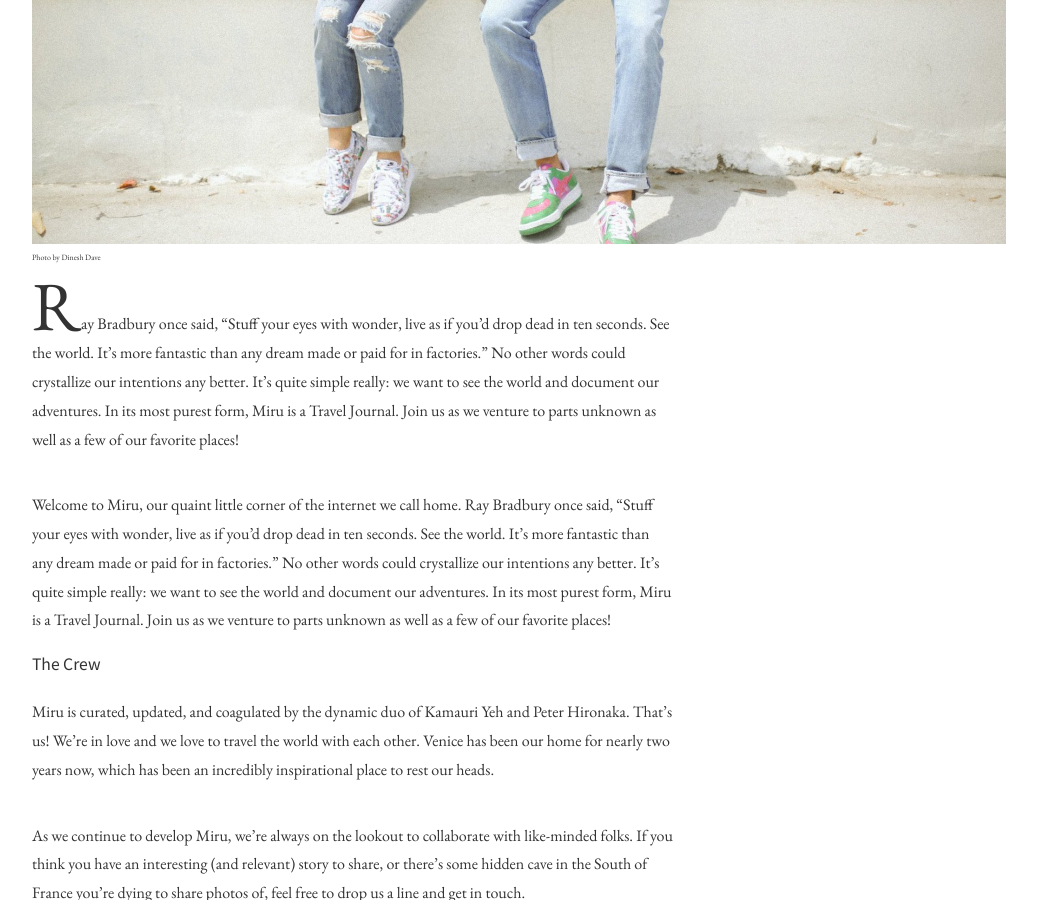
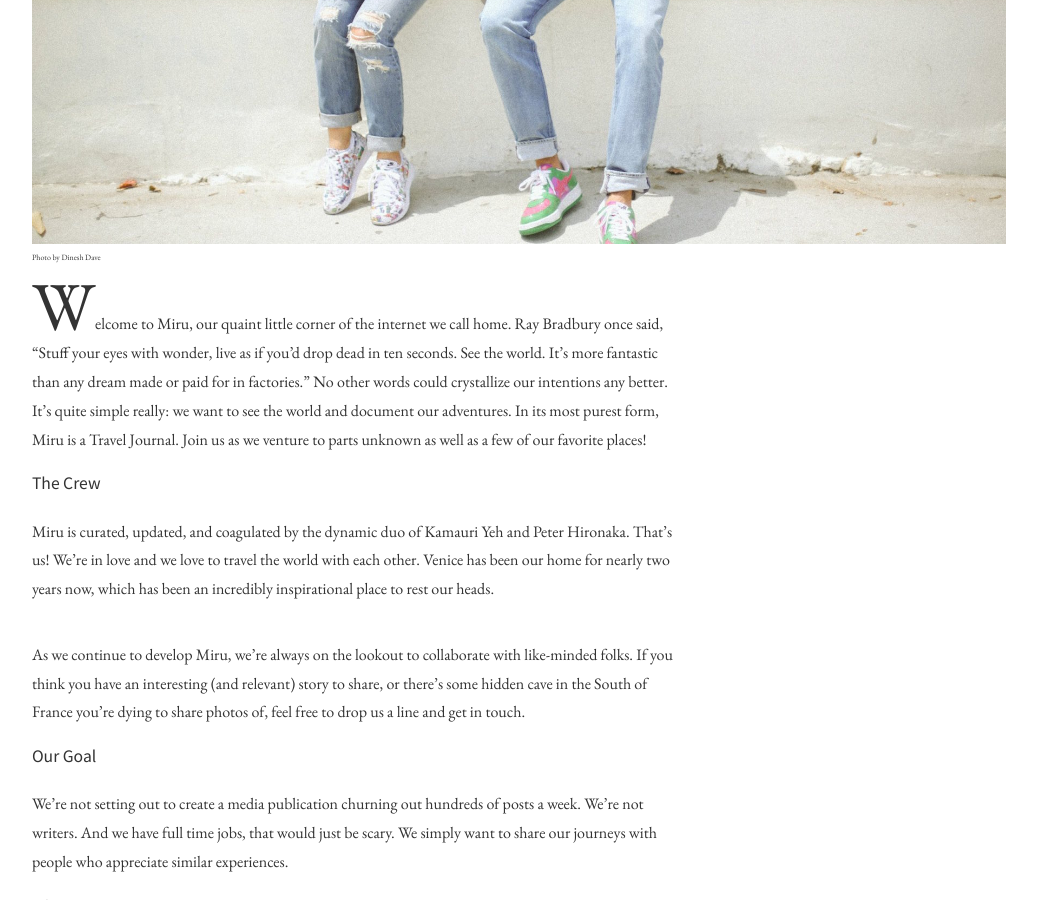
Before and after one commit to PHironaka/Miru-Blog, a Jekyll site: the page built from about.md, in a window 1280 px wide and 900 px high, scrolled down 496 px. Shown: the whole window, without its empty margins (121-1158 px from the left). Built offline with Jekyll 4.4.1, drawn with Linux system fonts in a browser that asks for light colours; nearby versions of some CDN libraries.

Commit message:
Updated About

```diff
--- a/about.md
+++ b/about.md
@@ -9,9 +9,6 @@ asset: "/uploads/11101641_10155521431790142_7106176997064101043_o.jpg"
 photo-cred: Photo by Dinesh Dave
 layout: page
 ---
-
-Ray Bradbury once said, “Stuff your eyes with wonder, live as if you’d drop dead in ten seconds. See the world. It’s more fantastic than any dream made or paid for in factories.” No other words could crystallize our intentions any better. It's quite simple really: we want to see the world and document our adventures. In its most purest form, Miru is a Travel Journal. Join us as we venture to parts unknown as well as a few of our favorite places!
-
 
 Welcome to Miru, our quaint little corner of the internet we call home. Ray Bradbury once said, “Stuff your eyes with wonder, live as if you’d drop dead in ten seconds. See the world. It’s more fantastic than any dream made or paid for in factories.” No other words could crystallize our intentions any better. It's quite simple really: we want to see the world and document our adventures. In its most purest form, Miru is a Travel Journal. Join us as we venture to parts unknown as well as a few of our favorite places!
 
```
